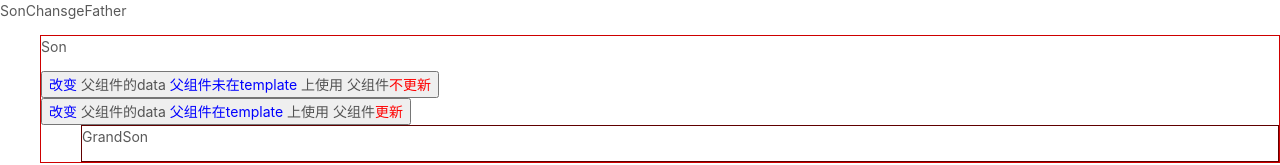
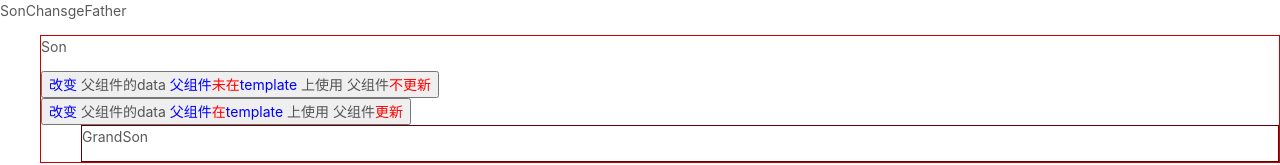
Before and after one commit to caozhengqian/vue2-struggle, a Vue app: page /life/SonChangeFather in a window 1280 px wide. Shown: the top 165 px of the page. Built offline with nearby package versions, Linux system fonts and the light colour scheme.

Commit message:
add 子组件改变父组件。

```diff
--- a/src/views/life/DataLifeNotToSon/DataLifeNotToSon.vue
+++ b/src/views/life/DataLifeNotToSon/DataLifeNotToSon.vue
@@ -1,6 +1,7 @@
 <template>
   <div class="DataLifeNotToSon">
     <p>DataLifeNotToSon</p>
+    <p>父组件的data传给子组件使用father</p>
     <button @click="_changeData"><span class="blue">不传</span>给子组件</button>
     <span>值：{{ name }}</span>
     <br />
--- a/src/views/life/SonChangeFather/Son.vue
+++ b/src/views/life/SonChangeFather/Son.vue
@@ -4,14 +4,14 @@
     <button @click="_cFatherData">
       <span class="blue">改变</span>
       父组件的data
-      <span class="blue">父组件未在template</span>
+      <span class="blue">父组件<span class="red">未在</span>template</span>
       上使用 父组件<span class="red">不更新</span>
     </button>
     <br />
     <button @click="_cFatherDataTem">
       <span class="blue">改变</span>
       父组件的data
-      <span class="blue">父组件在template</span>
+      <span class="blue">父组件<span class="red">在</span>template</span>
       上使用 父组件<span class="red">更新</span>
     </button>
     <GrandSon />
```
